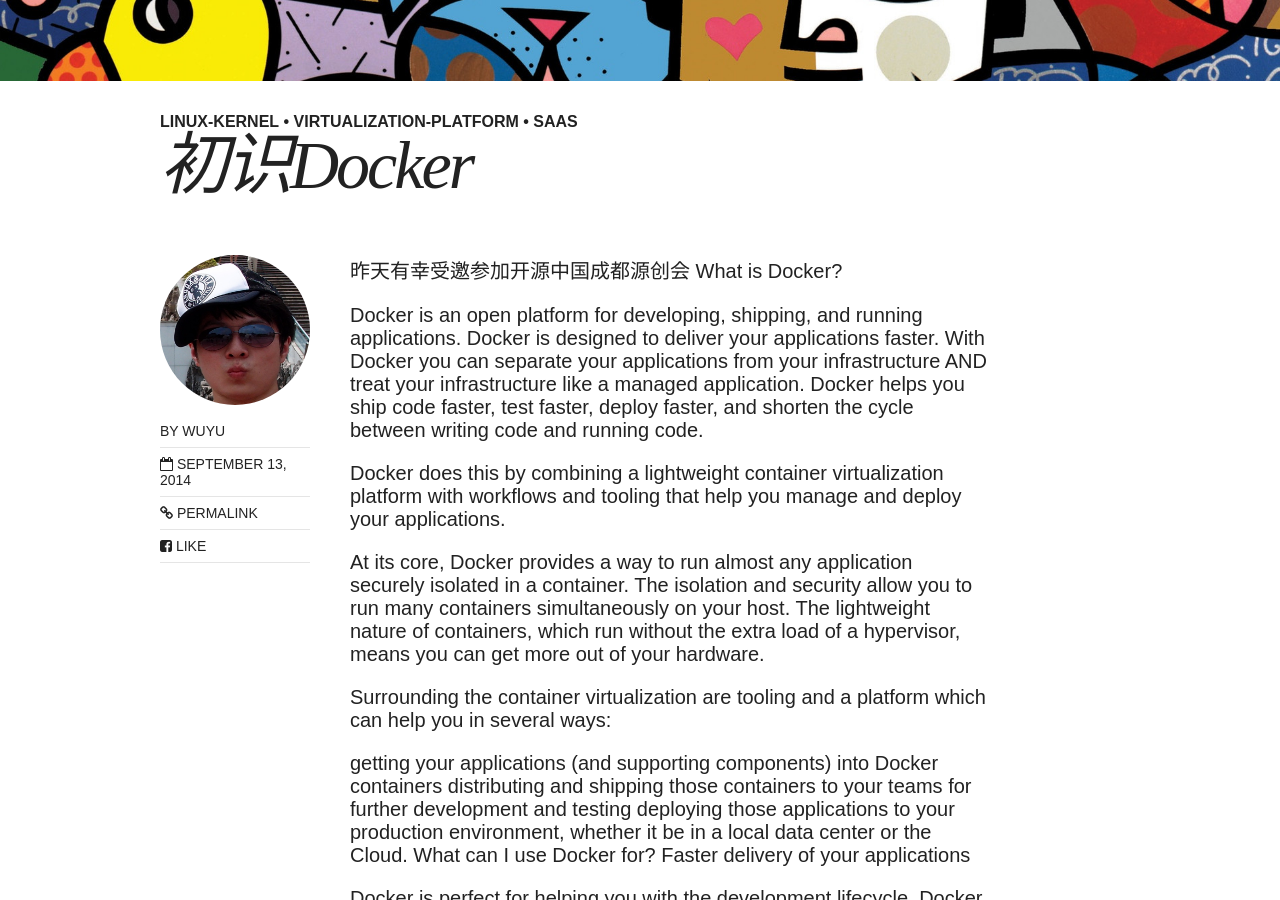
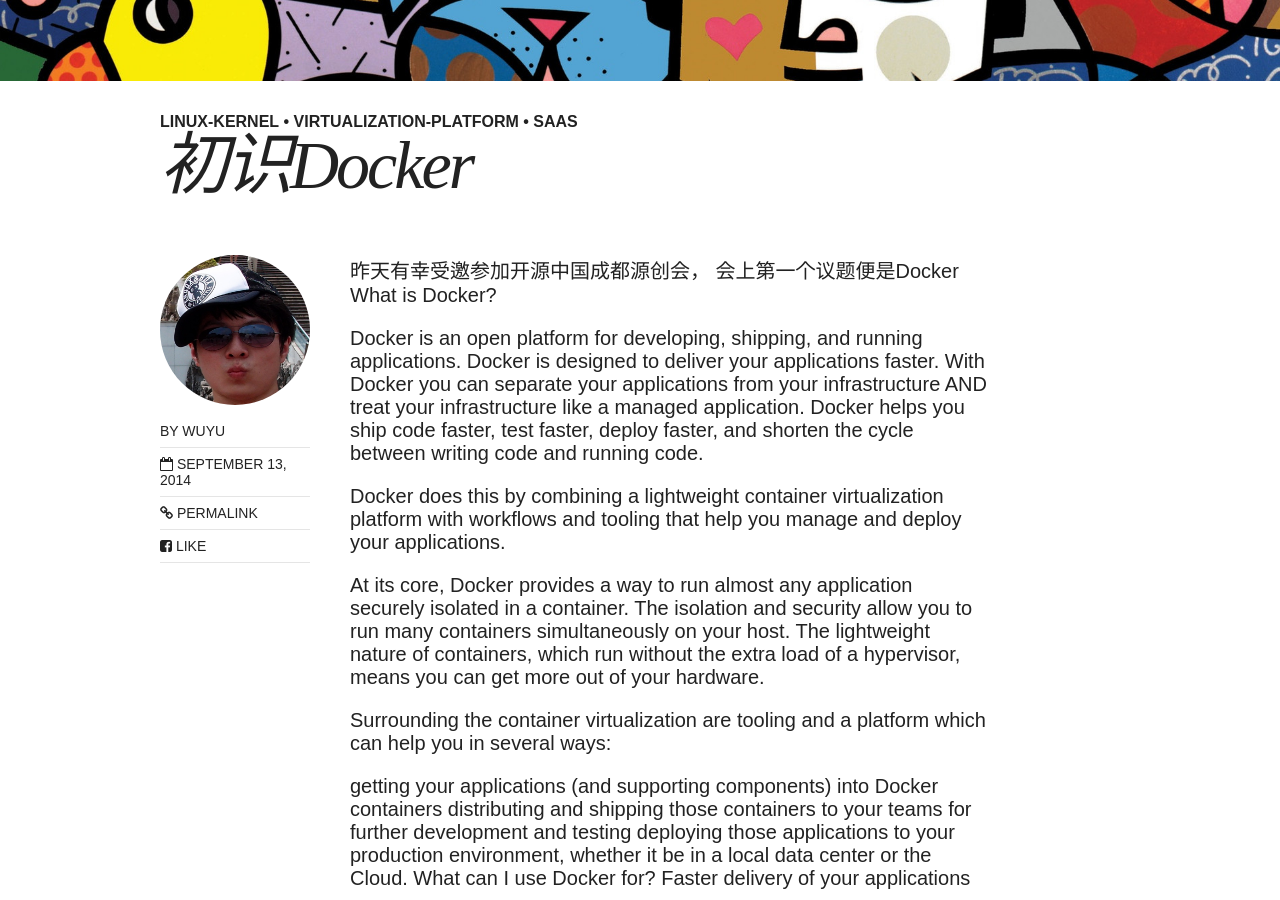
Before and after one commit to wuyu201321060203/wuyu201321060203.github.io, a Jekyll site: the page built from _posts/2014-09-13-Docker.md, in a window 1280 px wide and 900 px high, scrolled down 613 px. Built offline with Jekyll 4.4.1, drawn with Linux system fonts in a browser that asks for light colours; nearby versions of some CDN libraries; comment, search, counter and statistics services are not loaded.

Commit message:
first post of docker

```diff
--- a/_posts/2014-09-13-Docker.md
+++ b/_posts/2014-09-13-Docker.md
@@ -12,7 +12,7 @@
 share: true
 ---
 
-昨天有幸受邀参加开源中国成都源创会
+昨天有幸受邀参加开源中国成都源创会， 会上第一个议题便是Docker
 What is Docker?
 
 Docker is an open platform for developing, shipping, and running applications. Docker is designed to deliver your applications faster. With Docker you can separate your applications from your infrastructure AND treat your infrastructure like a managed application. Docker helps you ship code faster, test faster, deploy faster, and shorten the cycle between writing code and running code.
```
